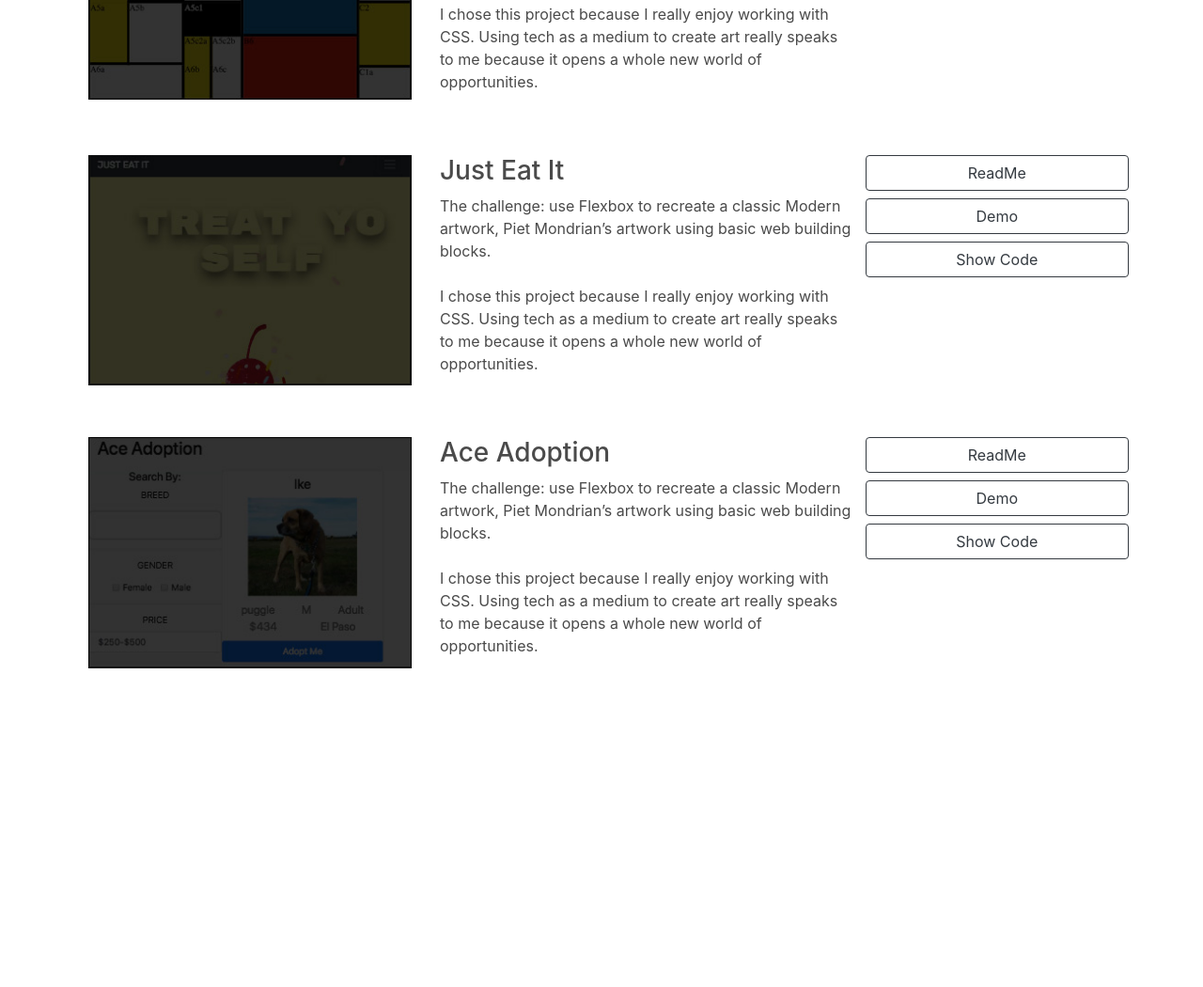
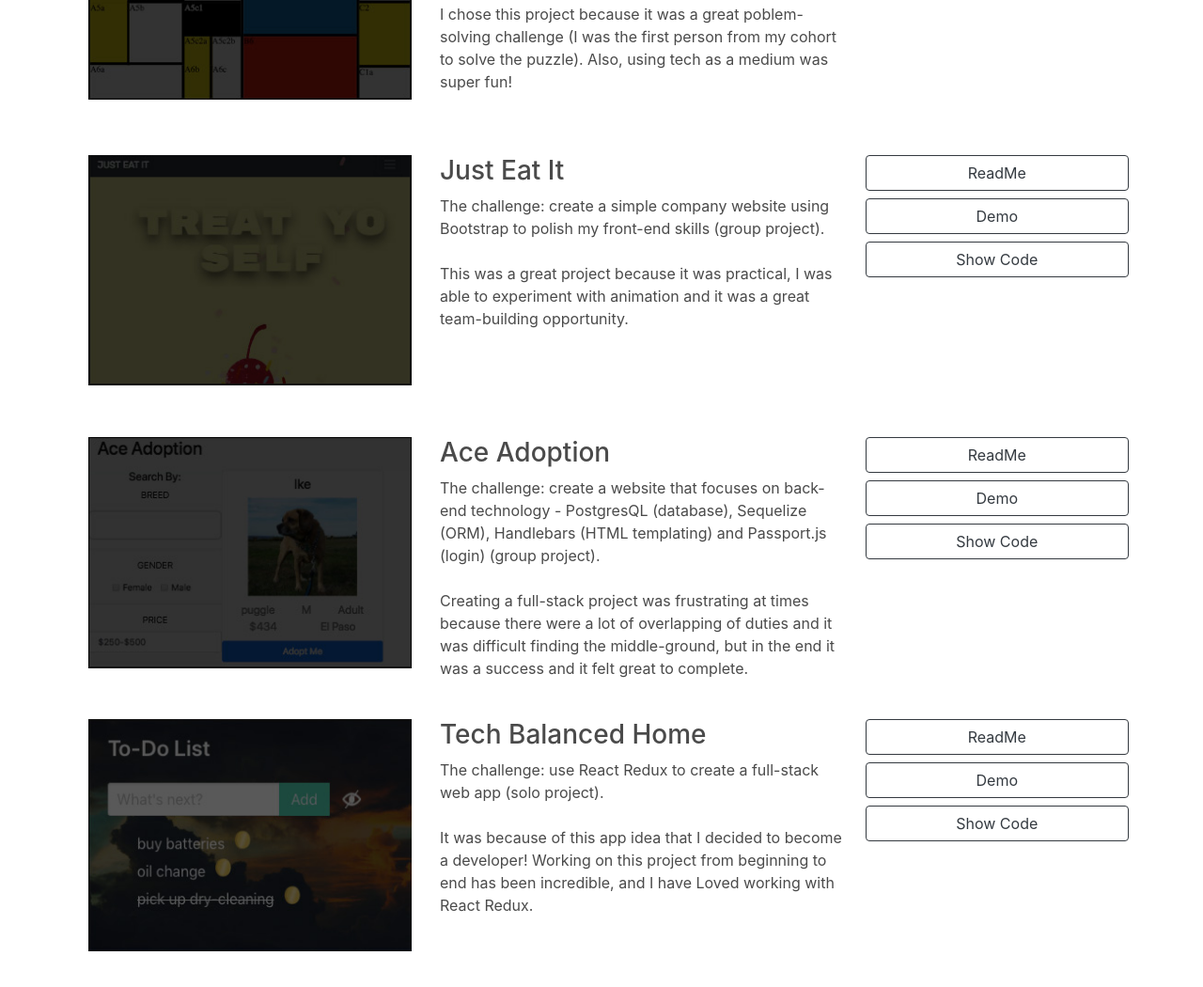
Before and after one commit to Zenerika/portfolio, a plain HTML site: page index.html in a window 1280 px wide. Shown: the part 872-1922 px from the top of the page at 94% size. Before the commit the page ends 1685 px from the top, so only its background shows below. Drawn offline with nearby package versions, Linux system fonts and the light colour scheme.

Commit message:
added project details and started the framework for the about and contact pages

```diff
--- a/css/about.css
+++ b/css/about.css
@@ -24,7 +24,7 @@ body {
 body {
     font-family: 'Oswald', sans-serif;
     color: #fff;
-    background-color:#384879;
+    /* background-color:#384879; */
 }
 
 .wrapper {
@@ -91,7 +91,7 @@ body {
     right: .125em;
     bottom: .125em;
     left: .125em;
-    background-color: #000;
+    background-color: #fff;
 }
 
 /* Change the background position to display letter when the black zone isn't here */
@@ -116,3 +116,7 @@ body {
 .clip-text_twelve {
     background-image: url(http://hd.wallpaperswide.com/thumbs/abstract_wallpaper_for_mac-t2.jpg);
 }
+
+.about-text {
+    color: black;
+}
--- a/index.html
+++ b/index.html
@@ -73,8 +73,8 @@
                 <div class="col-5">
                   <p class="h3">Mondrian</p>
                   <span class="d-none d-lg-block">
-                      <p>The challenge: use Flexbox to recreate a classic Modern artwork, Piet Mondrian’s artwork using basic web building blocks.</p><br>
-                      <p>I chose this project because I really enjoy working with CSS. Using tech as a medium to create art really speaks to me because it opens a whole new world of opportunities.</p>
+                      <p>The challenge: use Flexbox to recreate a classic Modern artwork, Piet Mondrian’s artwork using basic web building blocks (solo project).</p><br>
+                      <p>I chose this project because it was a great poblem-solving challenge (I was the first person from my cohort to solve the puzzle). Also, using tech as a medium was super fun!</p>
                   </span>
                 </div>
                 <div class="col-3">
@@ -97,13 +97,13 @@
                   <div class="col-5">
                     <p class="h3">Just Eat It</p>
                     <span class="d-none d-lg-block">
-                        <p>The challenge: use Flexbox to recreate a classic Modern artwork, Piet Mondrian’s artwork using basic web building blocks.</p><br>
-                        <p>I chose this project because I really enjoy working with CSS. Using tech as a medium to create art really speaks to me because it opens a whole new world of opportunities.</p>
+                        <p>The challenge: create a simple company website using Bootstrap to polish my front-end skills (group project).</p><br>
+                        <p>This was a great project because it was practical, I was able to experiment with animation and it was a great team-building opportunity.</p>
                     </span>
                   </div>
                   <div class="col-3">
                     <div class="row">
-                      <a class="btn btn-outline-dark btn-block" href="https://github.com/Zenerika/css-layouts/tree/master/mondrian" target=”_blank” role="button">ReadMe</a>
+                      <a class="btn btn-outline-dark btn-block" href="https://github.com/Zenerika/just-eat-It" target=”_blank” role="button">ReadMe</a>
                       <a class="btn btn-outline-dark btn-block" href="#" target=”_blank” role="button">Demo</a>
                       <a class="btn btn-outline-dark btn-block" href="#" target=”_blank” role="button">Show Code</a>
                     </div>
@@ -121,13 +121,37 @@
                     <div class="col-5">
                       <p class="h3">Ace Adoption</p>
                       <span class="d-none d-lg-block">
-                          <p>The challenge: use Flexbox to recreate a classic Modern artwork, Piet Mondrian’s artwork using basic web building blocks.</p><br>
-                          <p>I chose this project because I really enjoy working with CSS. Using tech as a medium to create art really speaks to me because it opens a whole new world of opportunities.</p>
+                          <p>The challenge: create a website that focuses on back-end technology - PostgresQL (database), Sequelize (ORM), Handlebars (HTML templating) and Passport.js (login) (group project).</p><br>
+                          <p>Creating a full-stack project was frustrating at times because there were a lot of overlapping of duties and it was difficult finding the middle-ground, but in the end it was a success and it felt great to complete.</p>
                       </span>
                     </div>
                     <div class="col-3">
                       <div class="row">
-                        <a class="btn btn-outline-dark btn-block" href="https://github.com/Zenerika/css-layouts/tree/master/mondrian" target=”_blank” role="button">ReadMe</a>
+                        <a class="btn btn-outline-dark btn-block" href="https://github.com/ace-adoption/ace" target=”_blank” role="button">ReadMe</a>
+                        <a class="btn btn-outline-dark btn-block" href="#" target=”_blank” role="button">Demo</a>
+                        <a class="btn btn-outline-dark btn-block" href="#" target=”_blank” role="button">Show Code</a>
+                      </div>
+                    </div>
+                  </div>
+
+                  <div class="columns" id="project">
+                    <div class="col-4">
+                        <a href="#">
+                            <img src="css/img/tbh_dark.jpg"
+                            onmouseover="this.src='css/img/tbh_350.jpg'"
+                            onmouseout="this.src='css/img/tbh_dark.jpg'" />
+                          </a>
+                    </div>
+                    <div class="col-5">
+                      <p class="h3">Tech Balanced Home</p>
+                      <span class="d-none d-lg-block">
+                          <p>The challenge: use React Redux to create a full-stack web app (solo project).</p><br>
+                          <p>It was because of this app idea that I decided to become a developer! Working on this project from beginning to end has been incredible, and I have Loved working with React Redux.</p>
+                      </span>
+                    </div>
+                    <div class="col-3">
+                      <div class="row">
+                        <a class="btn btn-outline-dark btn-block" href="https://github.com/Zenerika/react-tbh-frontend" target=”_blank” role="button">ReadMe</a>
                         <a class="btn btn-outline-dark btn-block" href="#" target=”_blank” role="button">Demo</a>
                         <a class="btn btn-outline-dark btn-block" href="#" target=”_blank” role="button">Show Code</a>
                       </div>
```
Also changed, not shown: about.html (+10 -4 lines), contact.html (+22 -3 lines), css/img/tbh_350.jpg (added), css/img/tbh_350.png (added), css/img/tbh_dark.jpg (added).
